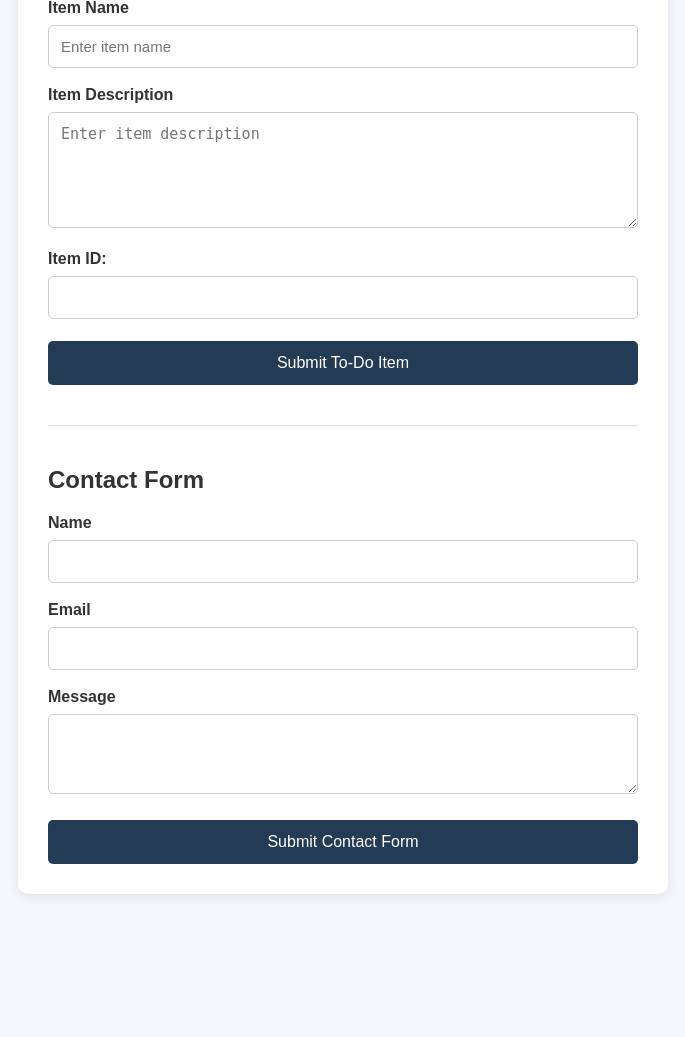
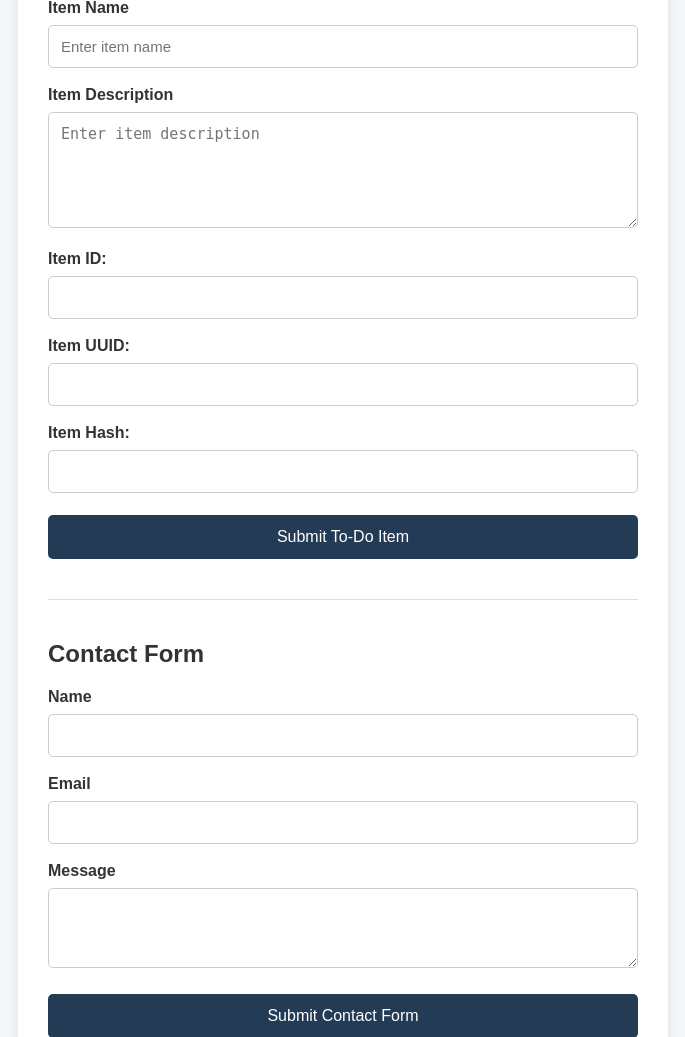
Before and after one commit to Naveen-Painuly/Git_and_GitHub_Naveen, a Flask app: page / in a window 1280 px wide. Shown: the part 262-1299 px from the top of the page, without its empty margins (297-982 px from the left). Before the commit the page ends 1157 px from the top, so only its background shows below. Run offline with Flask 3, Linux system fonts and the light colour scheme.

Commit message:
Recommit To-Do form changes after soft reset

```diff
--- a/app.py
+++ b/app.py
@@ -78,6 +78,34 @@ def submit():
             form_data=form_data,
         ), 500
 
+@app.route("/submittodoitem", methods=["POST"])
+def submit_todo_item():
+    item_name = request.form.get("itemName", "").strip()
+    item_description = request.form.get("itemDescription", "").strip()
+
+    # Validate the submitted form fields
+    if not item_name or not item_description:
+        return jsonify({
+            "error": "itemName and itemDescription are required."
+        }), 400
+
+    # Prepare the document to be stored in MongoDB
+    document = {
+        "itemName": item_name,
+        "itemDescription": item_description
+    }
+
+    try:
+        collection = get_mongo_collection()
+        collection.insert_one(document)
+
+        return redirect(url_for("success"))
+
+    except (PyMongoError, RuntimeError, ValueError) as error:
+        app.logger.exception("Unable to save To-Do item")
+        return jsonify({
+            "error": f"Could not save To-Do item: {error}"
+        }), 500
 
 @app.route("/success")
 def success():
--- a/templates/index.html
+++ b/templates/index.html
@@ -123,6 +123,16 @@
     <input type="text" id="itemId" name="itemId" required>
      </div>
 
+     <div class="form-group">
+    <label for="itemUUID">Item UUID:</label>
+    <input type="text" id="itemUUID" name="itemUUID" required>
+     </div>
+
+     <div class="form-group">
+    <label for="itemHash">Item Hash:</label>
+    <input type="text" id="itemHash" name="itemHash" required>
+    </div>
+
             <button type="submit">Submit To-Do Item</button>
 
         </form>
```
